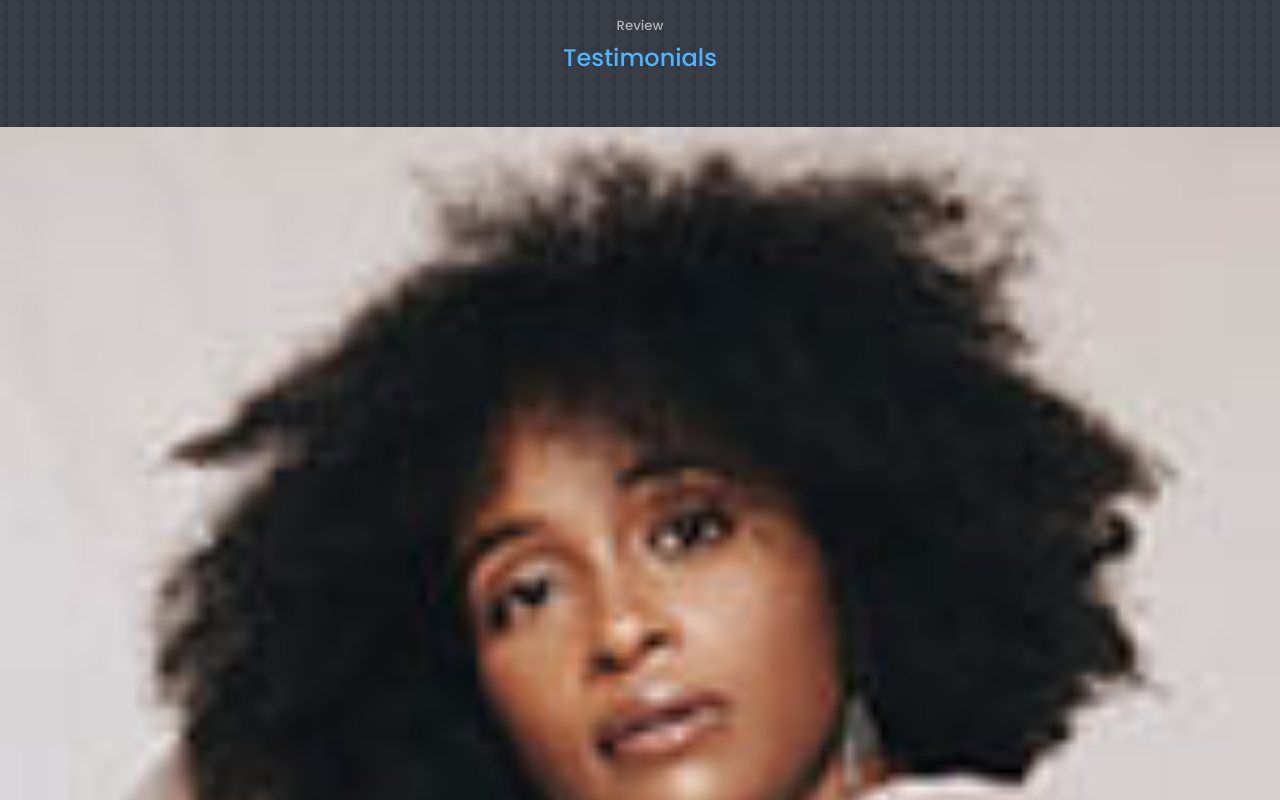
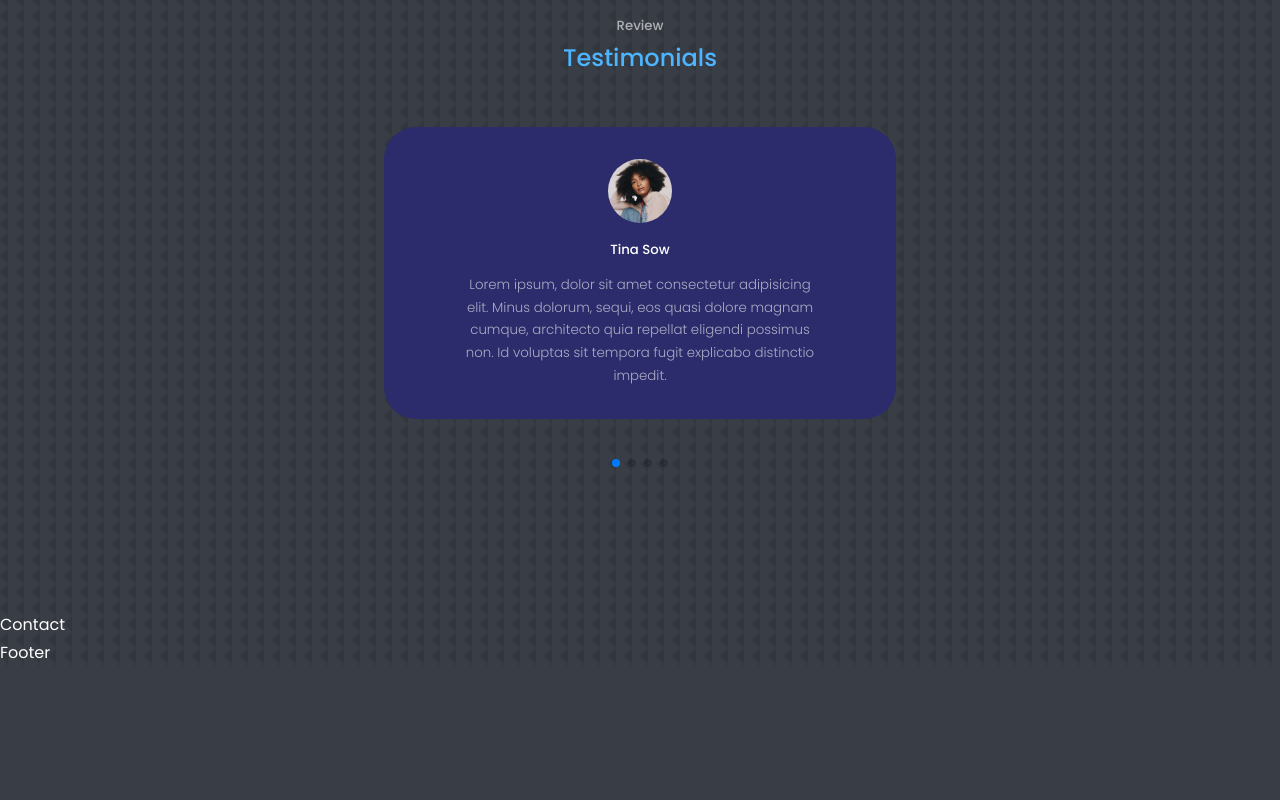
Before and after one commit to shaikareef482/react-portfolio-website1, a React (Create React App) app: page / in a window 1280 px wide. Shown: the part 3160-3960 px from the top of the page. After the commit the page ends 3826 px from the top, so only its background shows below. Built offline with nearby package versions, Linux system fonts and the light colour scheme.

Commit message:
created css file for testimonial

```diff
--- a/src/components/testimonials/testimonial.module.css
+++ b/src/components/testimonials/testimonial.module.css
@@ -0,0 +1,49 @@
+.container.testimonial__container{
+    width: 40%;
+    padding-bottom: 4rem;
+}
+
+
+.client__avatar {
+    width: 4rem;
+    aspect-ratio: 1/1;
+    overflow: hidden;
+    border-radius: 50%;
+    margin: 0 auto 1rem;
+    border: 0.4rem solid var(--color-primary-variant);
+}
+
+.testimonial {
+    background: var(--color-bg-variant);
+    text-align: center;
+    padding: 2rem;
+    border-radius: 2rem;
+    user-select: none;
+}
+
+.client__review {
+    color: var(--color-light);
+    font-weight: 300;
+    display: block;
+    width: 80%;
+    margin: 0.8rem auto 0;
+}
+.swiper-pagination-clickable swiper-pagination-bullet {
+    background: var(--color-primary);
+}
+/* =========MEDIA QUERIES(Medium Devices)========*/
+@media screen and (max-width: 1024px) {
+    .container.testimonial__container {
+        width: 60%;
+    }
+}
+
+/* =========MEDIA QUERIES(Small Devices)========*/
+@media screen and (max-width: 600px) {
+    .container .testimonial__container {
+        width: var(--container-width-sm);
+    }
+    .client__review {
+        width: var(--container-width-sm);
+    }
+}
```
